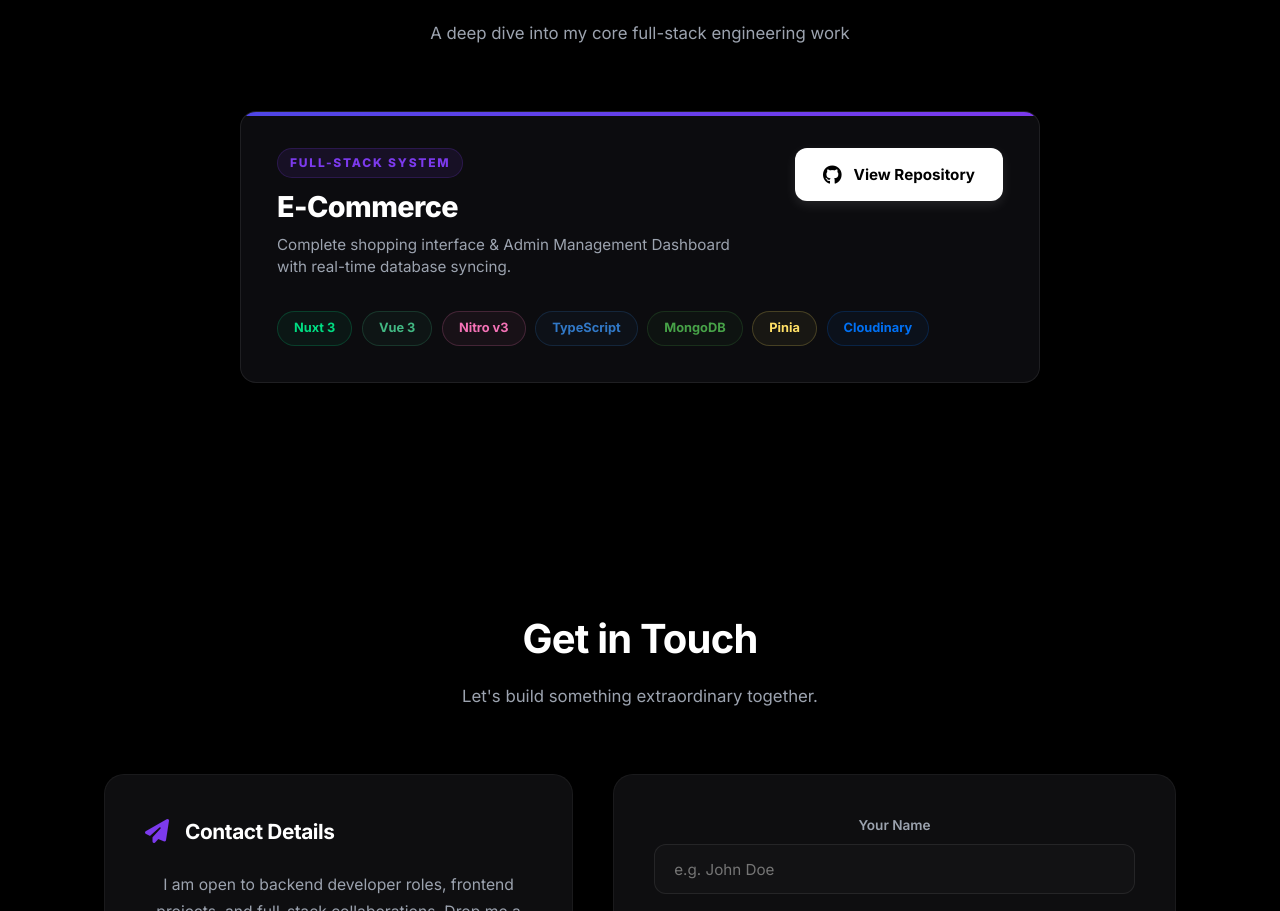
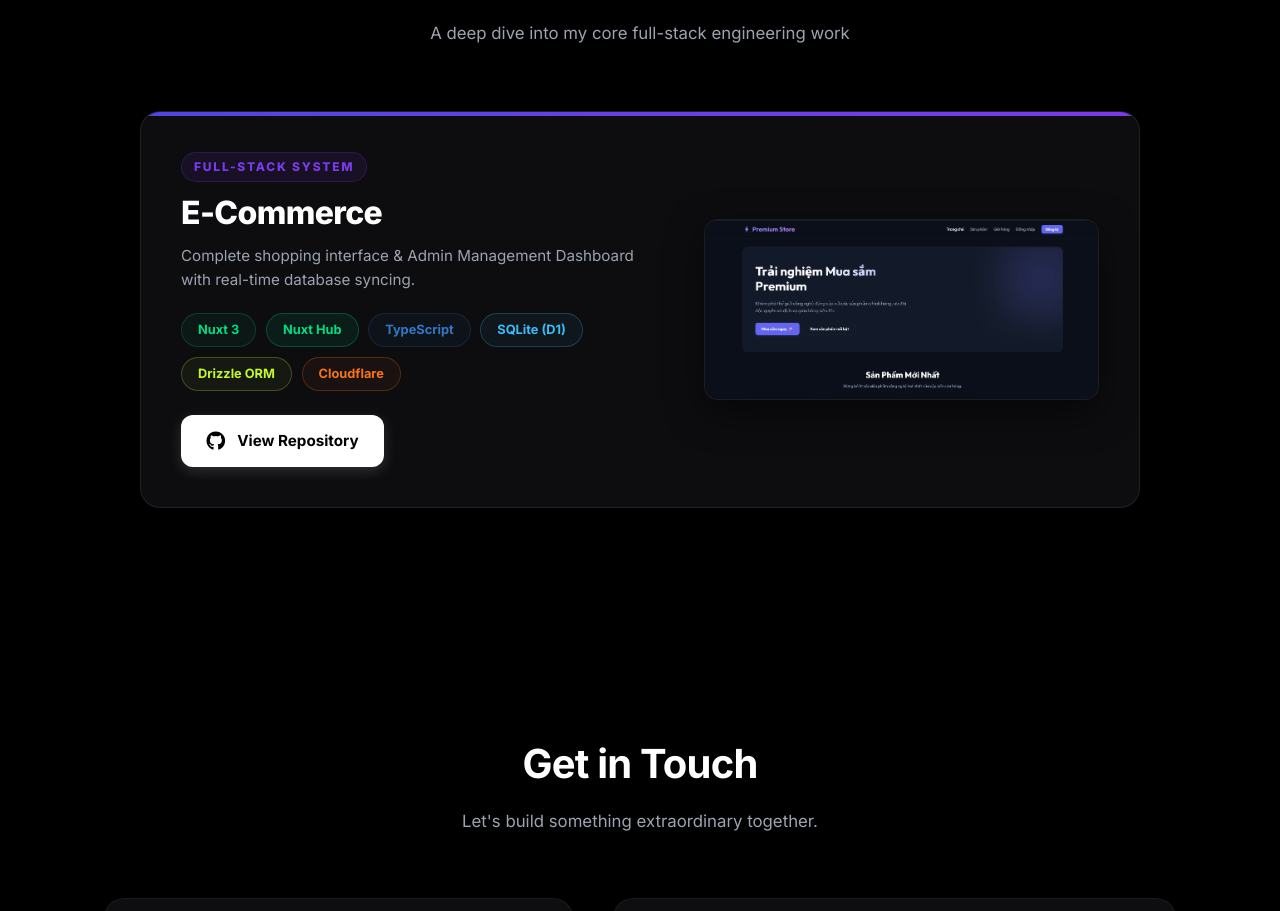
Before and after one commit to phamhoangvu2k7/Portfolio, a React (Vite) app in the folder frontend/: page / in a window 1280 px wide. Shown: the part 3580-4491 px from the top of the page. Built offline with nearby package versions, Linux system fonts and the light colour scheme.

Commit message:
chore: update Featured Project

```diff
--- a/frontend/src/App.tsx
+++ b/frontend/src/App.tsx
@@ -558,15 +558,26 @@
                   viewport={{ once: true }}
                   transition={{ duration: 0.8, ease: [0.16, 1, 0.3, 1] }}
                 >
-                  {/* Top row: Project Title & Badges */}
-                  <div className="showcase-header">
-                    <div className="showcase-title-area">
+                  <div className="showcase-grid">
+                    {/* Left Column: Info & Actions */}
+                    <div className="showcase-info">
                       <span className="project-badge">FULL-STACK SYSTEM</span>
                       <h3>E-Commerce</h3>
                       <p className="showcase-subtitle">
                         Complete shopping interface & Admin Management Dashboard with real-time database syncing.
                       </p>
+
+                      {/* Tech stack tags */}
+                      <div className="showcase-tech-stack">
+                        <span className="tech-tag nuxt">Nuxt 3</span>
+                        <span className="tech-tag nuxthub">Nuxt Hub</span>
+                        <span className="tech-tag ts">TypeScript</span>
+                        <span className="tech-tag sqlite">SQLite (D1)</span>
+                        <span className="tech-tag drizzle">Drizzle ORM</span>
+                        <span className="tech-tag cloudflare">Cloudflare</span>
                       </div>
+
+                      <div className="showcase-actions">
                         <a
                           href="https://github.com/phamhoangvu2k7/Ecommerce"
                           target="_blank"
@@ -577,16 +588,20 @@
                           <span>View Repository</span>
                         </a>
                       </div>
+                    </div>
 
-            {/* Architecture diagram/tech stack tags */}
-                  <div className="showcase-tech-stack">
-              <span className="tech-tag nuxt">Nuxt 3</span>
-              <span className="tech-tag vue">Vue 3</span>
-              <span className="tech-tag nitro">Nitro v3</span>
-              <span className="tech-tag ts">TypeScript</span>
-              <span className="tech-tag mongo">MongoDB</span>
-              <span className="tech-tag pinia">Pinia</span>
-              <span className="tech-tag cloudinary">Cloudinary</span>
+                    {/* Right Column: Screenshot Preview Image */}
+                    <motion.div
+                      className="showcase-media-card"
+                      whileHover={{ y: -4, scale: 1.02 }}
+                      transition={{ type: "spring", stiffness: 300, damping: 20 }}
+                    >
+                      <img
+                        src={`${import.meta.env.BASE_URL}media/Screenshot 2026-07-18 215453.png`}
+                        alt="E-Commerce Project Preview"
+                        className="showcase-media-img"
+                      />
+                    </motion.div>
                   </div>
                 </motion.div>
         </Section>
--- a/frontend/src/index.css
+++ b/frontend/src/index.css
@@ -1307,15 +1307,15 @@
    FEATURED PROJECT SHOWCASE
    ============================================= */
 .showcase-card {
-  background: rgba(18, 18, 22, 0.7);
+  background: rgba(18, 18, 22, 0.75);
   border: 1px solid var(--border-mid);
-  border-radius: 16px;
-  padding: 2.25rem;
-  max-width: 800px;
+  border-radius: 20px;
+  padding: 2.5rem;
+  max-width: 1000px;
   margin: 0 auto;
-  box-shadow: 0 20px 40px rgba(0, 0, 0, 0.4);
-  backdrop-filter: blur(12px);
-  -webkit-backdrop-filter: blur(12px);
+  box-shadow: 0 20px 50px rgba(0, 0, 0, 0.5);
+  backdrop-filter: blur(16px);
+  -webkit-backdrop-filter: blur(16px);
   position: relative;
   overflow: hidden;
 }
@@ -1330,16 +1330,17 @@
   background: var(--accent-gradient);
 }
 
-.showcase-header {
-  display: flex;
-  justify-content: space-between;
+.showcase-grid {
+  display: grid;
+  grid-template-columns: 1.1fr 0.9fr;
+  gap: 2.5rem;
+  align-items: center;
+}
+
+.showcase-info {
+  display: flex;
+  flex-direction: column;
   align-items: flex-start;
-  gap: 2rem;
-  margin-bottom: 2rem;
-}
-
-.showcase-title-area {
-  max-width: 70%;
 }
 
 .project-badge {
@@ -1355,11 +1356,11 @@
   border: 1px solid rgba(124, 58, 237, 0.2);
 }
 
-.showcase-title-area h3 {
-  font-size: 1.8rem;
+.showcase-info h3 {
+  font-size: 2rem;
   font-weight: 800;
   line-height: 1.2;
-  margin-bottom: 0.6rem;
+  margin-bottom: 0.75rem;
   letter-spacing: -0.02em;
   color: #fff;
 }
@@ -1367,32 +1368,8 @@
 .showcase-subtitle {
   color: var(--text-secondary);
   font-size: 0.95rem;
-  line-height: 1.5;
-}
-
-.btn-github-large {
-  display: inline-flex;
-  align-items: center;
-  gap: 0.75rem;
-  background: #fff;
-  color: #000;
-  font-weight: 700;
-  padding: 0.9rem 1.75rem;
-  border-radius: 12px;
-  font-size: 0.95rem;
-  transition: all 0.3s ease;
-  box-shadow: 0 4px 12px rgba(255, 255, 255, 0.1);
-  white-space: nowrap;
-}
-
-.btn-github-large:hover {
-  transform: translateY(-2px);
-  box-shadow: 0 10px 25px rgba(255, 255, 255, 0.25);
-  background: #f4f4f5;
-}
-
-.btn-github-large i {
-  font-size: 1.2rem;
+  line-height: 1.6;
+  margin-bottom: 1.25rem;
 }
 
 .showcase-tech-stack {
@@ -1413,12 +1390,73 @@
 }
 
 .tech-tag.nuxt { color: #00dc82; border-color: rgba(0, 220, 130, 0.2); background: rgba(0, 220, 130, 0.05); }
+.tech-tag.nuxthub { color: #00dc82; border-color: rgba(0, 220, 130, 0.25); background: rgba(0, 220, 130, 0.08); }
 .tech-tag.vue { color: #42b883; border-color: rgba(66, 184, 131, 0.2); background: rgba(66, 184, 131, 0.05); }
+.tech-tag.nitro { color: #f472b6; border-color: rgba(244, 114, 182, 0.2); background: rgba(244, 114, 182, 0.05); }
 .tech-tag.ts { color: #3178c6; border-color: rgba(49, 120, 198, 0.2); background: rgba(49, 120, 198, 0.05); }
-.tech-tag.mongo { color: #47a248; border-color: rgba(71, 162, 72, 0.2); background: rgba(71, 162, 72, 0.05); }
-.tech-tag.nitro { color: #f472b6; border-color: rgba(244, 114, 182, 0.2); background: rgba(244, 114, 182, 0.05); }
+.tech-tag.sqlite { color: #38bdf8; border-color: rgba(56, 189, 248, 0.25); background: rgba(56, 189, 248, 0.05); }
+.tech-tag.drizzle { color: #c5f82a; border-color: rgba(197, 248, 42, 0.25); background: rgba(197, 248, 42, 0.05); }
+.tech-tag.cloudflare { color: #f97316; border-color: rgba(249, 115, 22, 0.25); background: rgba(249, 115, 22, 0.05); }
 .tech-tag.pinia { color: #ffe066; border-color: rgba(255, 224, 102, 0.2); background: rgba(255, 224, 102, 0.05); }
-.tech-tag.cloudinary { color: #0070f3; border-color: rgba(0, 112, 243, 0.2); background: rgba(0, 112, 243, 0.05); }
+.tech-tag.resend { color: #e2e8f0; border-color: rgba(226, 232, 240, 0.2); background: rgba(226, 232, 240, 0.05); }
+.tech-tag.zod { color: #60a5fa; border-color: rgba(96, 165, 250, 0.2); background: rgba(96, 165, 250, 0.05); }
+
+.showcase-actions {
+  margin-top: 1.5rem;
+}
+
+.btn-github-large {
+  display: inline-flex;
+  align-items: center;
+  gap: 0.75rem;
+  background: #fff;
+  color: #000;
+  font-weight: 700;
+  padding: 0.85rem 1.6rem;
+  border-radius: 12px;
+  font-size: 0.95rem;
+  transition: all 0.3s ease;
+  box-shadow: 0 4px 14px rgba(255, 255, 255, 0.15);
+  white-space: nowrap;
+}
+
+.btn-github-large:hover {
+  transform: translateY(-2px);
+  box-shadow: 0 10px 25px rgba(255, 255, 255, 0.3);
+  background: #f4f4f5;
+}
+
+.btn-github-large i {
+  font-size: 1.2rem;
+}
+
+/* =============================================
+   SHOWCASE MEDIA PREVIEW CARD
+   ============================================= */
+.showcase-media-card {
+  width: 100%;
+  margin: 0;
+  border-radius: 14px;
+  overflow: hidden;
+  border: 1px solid var(--border-mid);
+  background: rgba(10, 10, 14, 0.8);
+  box-shadow: 0 12px 36px rgba(0, 0, 0, 0.5);
+  transition: border-color 0.3s ease, box-shadow 0.3s ease, transform 0.3s ease;
+  cursor: pointer;
+}
+
+.showcase-media-card:hover {
+  border-color: rgba(167, 139, 250, 0.5);
+  box-shadow: 0 18px 40px rgba(124, 58, 237, 0.3);
+}
+
+.showcase-media-img {
+  width: 100%;
+  height: auto;
+  display: block;
+  object-fit: cover;
+  border-radius: 13px;
+}
 
 .showcase-features-grid {
   display: grid;
@@ -1522,13 +1560,9 @@
     padding: 2rem;
   }
 
-  .showcase-header {
-    flex-direction: column;
-    gap: 1.5rem;
-  }
-
-  .showcase-title-area {
-    max-width: 100%;
+  .showcase-grid {
+    grid-template-columns: 1fr;
+    gap: 2rem;
   }
 
   .btn-github-large {
```
Also changed, not shown: frontend/media/Screenshot 2026-07-18 215453.png (added), frontend/public/media/Screenshot 2026-07-18 215453.png (added). Lines whose indentation alone changed are shown as unchanged.
